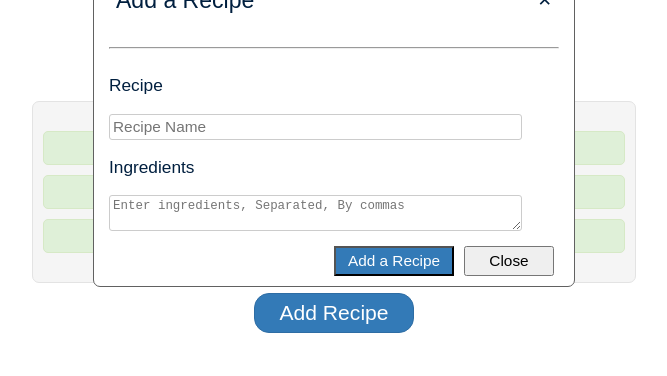
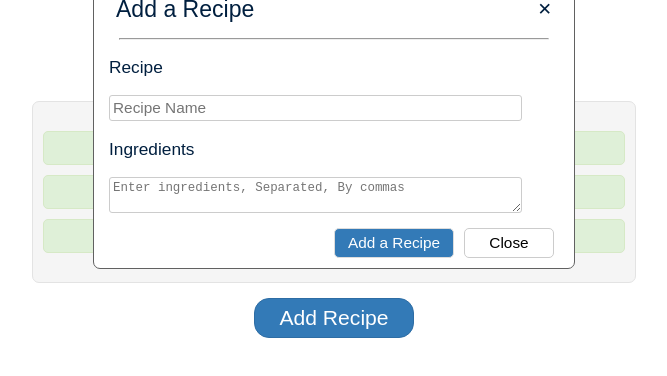
Before and after one commit to kallaway/recipe-box, a React (Create React App) app: page / in a window 1280 px wide. Both pictures are taken after a click on the button "Add Recipe". Shown: the top 376 px of the page, without its empty margins (306-973 px from the left). Built offline with nearby package versions, Linux system fonts and the light colour scheme.

Commit message:
improve app styling

```diff
--- a/src/components/new-recipe-form.js
+++ b/src/components/new-recipe-form.js
@@ -116,7 +116,7 @@ class NewRecipeForm extends Component {
 				</div>
 					<div className="new-recipe-footer">
 						<button type="submit" className="add-recipe-button">Add a Recipe</button>
-						<button className="close-form-button" onClick={this.closeNewRecipeForm}>Close</button>
+						<button className="edit-btn" onClick={this.closeNewRecipeForm}>Close</button>
 					</div>
 				</form>
 			)
--- a/src/index.css
+++ b/src/index.css
@@ -24,6 +24,8 @@ button {
 	margin: 5px;
 	margin-top: 10px;
 	margin-bottom: 10px;
+	border: 1px solid #DDD;
+	border-radius: 5px;
 }
 
 input,
@@ -38,6 +40,9 @@ p {
 	font-size: 0.9em;
 }
 
+hr {
+	margin: 0 10px;
+}
 
 /* new css */
 /*$aqua: #7FDBFF;
@@ -57,6 +62,8 @@ a {
 
 .m-font {
 	font-size: 1.2em;
+	margin-top: 5px;
+	margin-bottom: 5px;
 }
 
 .App {
@@ -156,17 +163,29 @@ a {
 
 .delete-btn {
 	background-color: #D9534F;
+	border-color: #D43F3A;
+}
+
+.delete-btn:active,
+.delete-btn:hover {
+	background-color: #C9302C;
 }
 
 .edit-btn {
 	color: #000;
+	background-color: #FFF;
+	border-color: #CCC;
+}
+
+.edit-btn:active,
+.edit-btn:hover {
+	background-color: #E6E6E6;
 }
 
 #new-container {
   display: flex;
   justify-content: center;
   align-items: center;
-
 }
 
 .new-recipe-form {
@@ -234,7 +253,7 @@ a {
 .AddRecipe {
   border: none;
   border-radius: 15px;
-  margin: 10px;
+  margin: 15px;
   width: 160px;
   height: 40px;
   font-size: 1.1em;
```
Also changed, not shown: src/App.js (+1 -29 lines).
